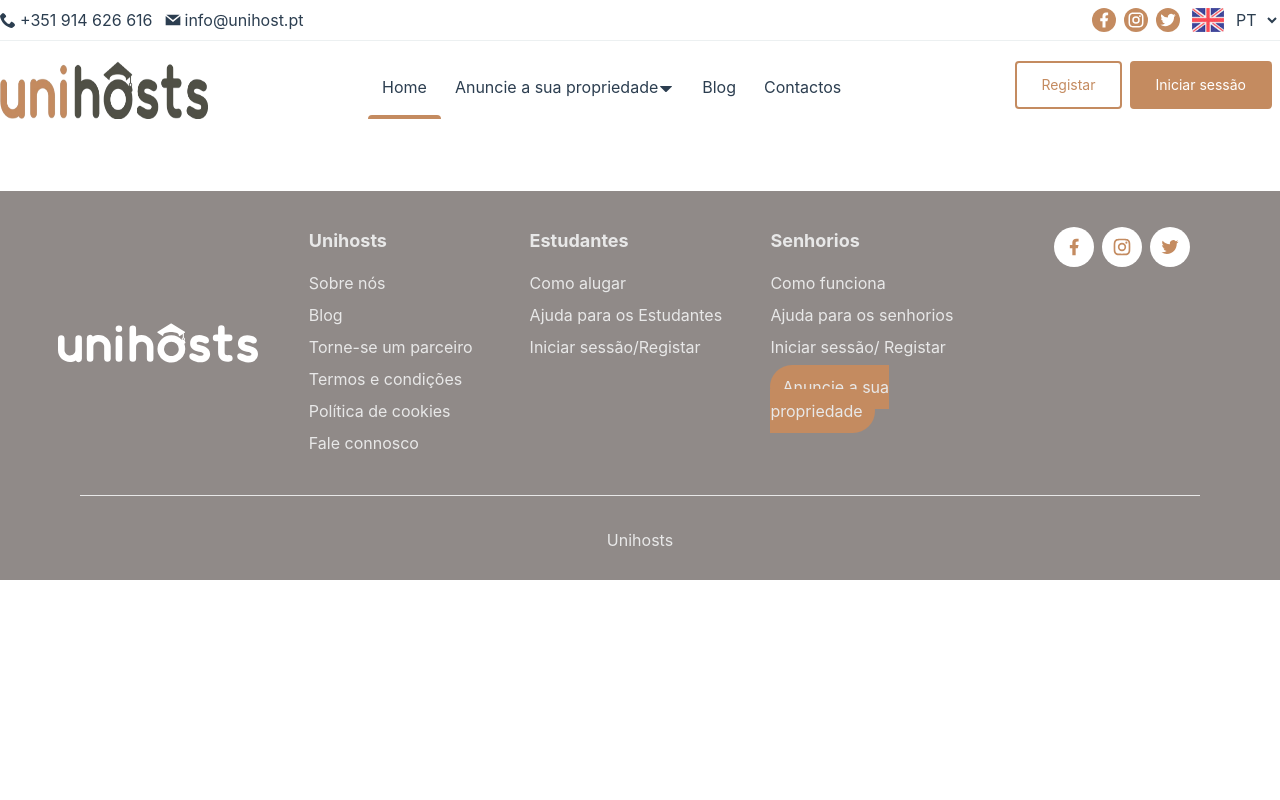
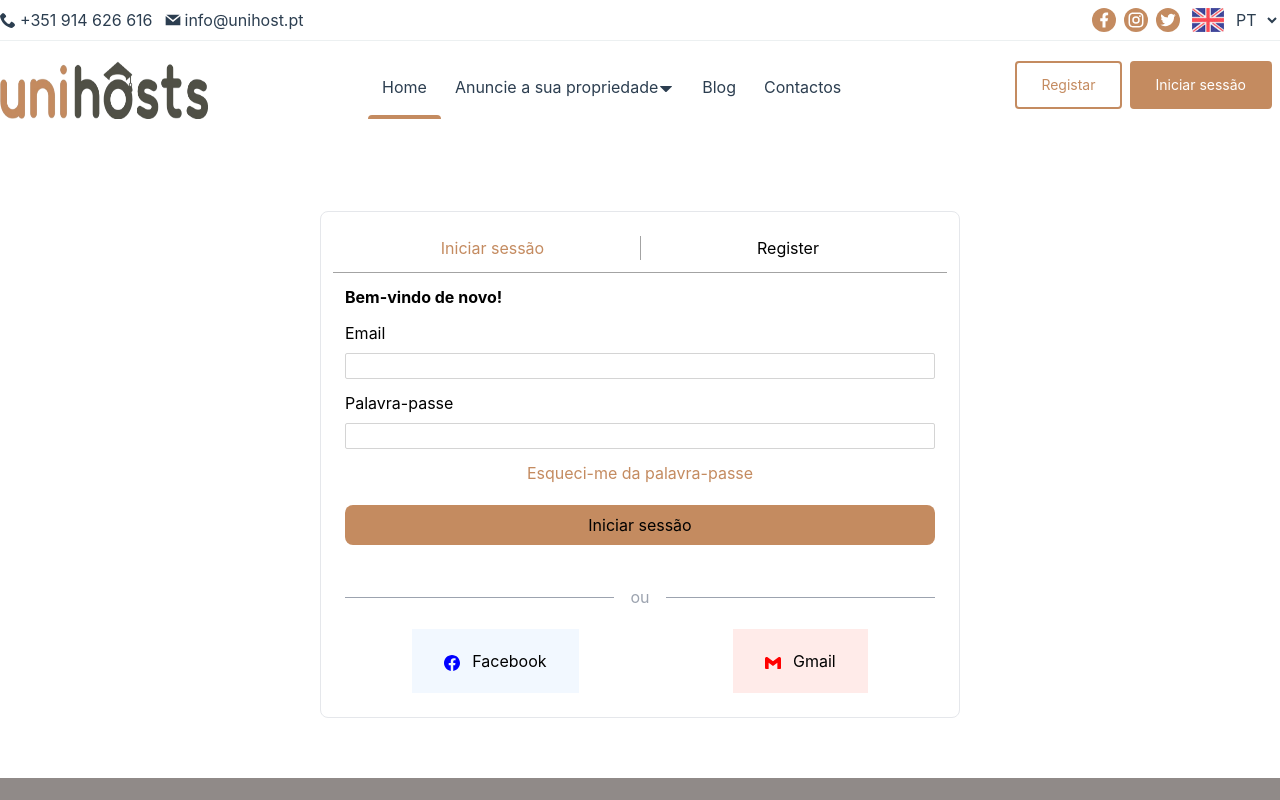
Before and after one commit to Ozonizador/feathers, a Next.js app: page /auth/login in a window 1280 px wide. Shown: the top 800 px of the page. Built offline with nearby package versions, Linux system fonts and the light colour scheme.

Commit message:
adding css login and register

```diff
--- a/pages/auth/login.js
+++ b/pages/auth/login.js
@@ -1,11 +1,55 @@
-import React from 'react'
+import Link from "next/link";
+import React from "react";
+import { SiFacebook, SiGmail } from "react-icons/si";
 
 const Login = () => {
   return (
-    <>
+    <div className="my-10 flex justify-center">
+      <div className="my-5 w-6/12 rounded-lg border p-3">
+        <div className="grid grid-cols-2 justify-around border-b border-neutral-400 p-3">
+          <div className="text-center text-primary-500">Iniciar sessão</div>
 
-    </>
-  )
-}
+          <Link href="/auth/register">
+            <a className="border-l border-neutral-400 text-center">Register</a>
+          </Link>
+        </div>
+        <div className="p-3">
+          <div className="font-bold">Bem-vindo de novo!</div>
+          <div className="mt-3">
+            <div>Email</div>
+            <div className="mt-2">
+              <input className="w-full rounded-sm border border-neutral-300"></input>
+            </div>
+          </div>
+          <div className="mt-3">
+            <div>Palavra-passe</div>
+            <div className="mt-2">
+              <input className="w-full rounded-sm border border-neutral-300"></input>
+            </div>
+          </div>
+          <div className="mt-3 text-center text-primary-500">Esqueci-me da palavra-passe</div>
+          <div className="my-5">
+            <button className="w-full rounded-lg bg-primary-500 py-2">Iniciar sessão</button>
+          </div>
+          <div className="relative flex items-center py-5">
+            <div className="flex-grow border-t border-gray-400"></div>
+            <span className="mx-4 flex-shrink text-gray-400">ou</span>
+            <div className="flex-grow border-t border-gray-400"></div>
+          </div>
+          <div className="flex flex-1 justify-around gap-5">
+            <button className="h-16 bg-socials-facebook px-8 text-center">
+              <SiFacebook className="inline" color="blue" />
+              <span className="my-auto ml-3 inline">Facebook</span>
+            </button>
+            <button className="h-16 bg-socials-gmail px-8 text-center">
+              <SiGmail color="red" className="inline" />
+              <span className="my-auto ml-3 inline">Gmail</span>
+            </button>
+          </div>
+        </div>
+      </div>
+    </div>
+  );
+};
 
 export default Login;
--- a/pages/auth/register.js
+++ b/pages/auth/register.js
@@ -1,35 +1,50 @@
+import Link from "next/link";
 import React from "react";
+import { SiFacebook, SiGmail } from "react-icons/si";
 
 const Register = () => {
   return (
-    <div className="flex justify-center">
-      <div className="my-5 rounded-lg border p-3">
-        <div className="flex flex-1 border-b border-neutral-400 p-3">
-          <div className="py-2 px-5">Iniciar sessão</div>
-          <div className="border-l border-neutral-400 py-2 px-5 text-primary-500">Register</div>
+    <div className="my-10 flex justify-center">
+      <div className="my-5 w-6/12 rounded-lg border p-3">
+        <div className="grid grid-cols-2 justify-around border-b border-neutral-400 p-3">
+          <Link href="/auth/login">
+            <a className="text-center">Iniciar sessão</a>
+          </Link>
+
+          <div className="border-l border-neutral-400 text-center text-primary-500">Register</div>
         </div>
         <div className="p-3">
           <div className="font-bold">Bem-vindo de novo!</div>
           <div className="mt-3">
             <div>Email</div>
             <div className="mt-2">
-              <input className="w-full"></input>
+              <input className="w-full rounded-sm border border-neutral-300"></input>
             </div>
           </div>
           <div className="mt-3">
             <div>Palavra-passe</div>
             <div className="mt-2">
-              <input className="w-full"></input>
+              <input className="w-full rounded-sm border border-neutral-300"></input>
             </div>
           </div>
-          <div className="text-center text-primary-500">Esqueci-me da palavra-passe</div>
-          <div>
-            <button>Iniciar sessão</button>
+          <div className="mt-3 text-center text-primary-500">Esqueci-me da palavra-passe</div>
+          <div className="my-5">
+            <button className="w-full rounded-lg bg-primary-500 py-2">Iniciar sessão</button>
           </div>
-          <div>ou</div>
-          <div className="flex flex-1">
-            <button>Facebook</button>
-            <button>Gmail</button>
+          <div className="relative flex items-center py-5">
+            <div className="flex-grow border-t border-gray-400"></div>
+            <span className="mx-4 flex-shrink text-gray-400">ou</span>
+            <div className="flex-grow border-t border-gray-400"></div>
+          </div>
+          <div className="flex flex-1 justify-around gap-5">
+            <button className="h-16 bg-socials-facebook px-8 text-center">
+              <SiFacebook className="inline" color="blue" />
+              <span className="my-auto ml-3 inline">Facebook</span>
+            </button>
+            <button className="h-16 bg-socials-gmail px-8 text-center">
+              <SiGmail color="red" className="inline" />
+              <span className="my-auto ml-3 inline">Gmail</span>
+            </button>
           </div>
         </div>
       </div>
--- a/styles/globals.css
+++ b/styles/globals.css
@@ -181,20 +181,6 @@ a {
   border: none;
 }
 
-/* INPUT */
-
-.input {
-  background-color: #f8f8f8;
-  outline: none;
-  height: auto;
-  padding: 1.5rem 1.25rem;
-  border: none;
-  border-radius: 0.75rem;
-  -webkit-border-radius: 0.75rem;
-  -moz-border-radius: 0.75rem;
-  -ms-border-radius: 0.75rem;
-  -o-border-radius: 0.75rem;
-}
 .div2:hover .p2 {
   display: none;
 }
@@ -221,17 +207,11 @@ a {
     padding-top: 12.5rem;
     padding-bottom: 12.125rem;
   }
-  .input {
-    width: 30vw;
-  }
 }
 @media (max-width: 1024px) {
   .header {
     padding-top: 10.5rem;
     padding-bottom: 10.125rem;
-  }
-  .input {
-    width: 40vw;
   }
 }
 @media (max-width: 860px) {
@@ -239,19 +219,11 @@ a {
     padding-top: 8.5rem;
     padding-bottom: 8.125rem;
   }
-  .input {
-    width: 45vw;
-  }
 }
 @media (max-width: 600px) {
   .header {
     padding-top: 6.5rem;
     padding-bottom: 6.125rem;
-  }
-  .input {
-    height: 3.75rem;
-
-    width: 55vw;
   }
   .header button {
     height: 3.75rem;
@@ -688,50 +660,11 @@ header p {
 }
 /* Made by @yousaf_ustav */
 
-/* home input field */
-.input {
-  background-color: #f8f8f8;
-  outline: none;
-  height: auto;
-  padding: 1.5rem 1.25rem;
-  border: none;
-  border-radius: 0.75rem;
-  -webkit-border-radius: 0.75rem;
-  -moz-border-radius: 0.75rem;
-  -ms-border-radius: 0.75rem;
-  -o-border-radius: 0.75rem;
-}
 .div2:hover .p2 {
   display: none;
 }
 .div3:hover .p3 {
   display: none;
-}
-/* media queries */
-@media (max-width: 1280px) {
-  .input {
-    width: 30vw;
-  }
-}
-@media (max-width: 1024px) {
-  .input {
-    width: 40vw;
-  }
-}
-@media (max-width: 860px) {
-  .input {
-    width: 45vw;
-  }
-}
-@media (max-width: 600px) {
-  .input {
-    height: 3.75rem;
-
-    width: 55vw;
-  }
-  .header button {
-    height: 3.75rem;
-  }
 }
 
 /* home section 1 */
@@ -753,19 +686,6 @@ h1 {
 }
 h1 img {
   margin-inline: 1.25rem;
-}
-
-.input {
-  background-color: #f8f8f8;
-  outline: none;
-  height: auto;
-  padding: 1.5rem 1.25rem;
-  border: none;
-  border-radius: 0.75rem;
-  -webkit-border-radius: 0.75rem;
-  -moz-border-radius: 0.75rem;
-  -ms-border-radius: 0.75rem;
-  -o-border-radius: 0.75rem;
 }
 
 .div2:hover .p2 {
@@ -793,10 +713,6 @@ h1 img {
   .header {
     padding-top: 12.5rem;
     padding-bottom: 12.125rem;
-  }
-
-  .input {
-    width: 30vw;
   }
 }
 @media (max-width: 1024px) {
--- a/tailwind.config.js
+++ b/tailwind.config.js
@@ -1,25 +1,29 @@
 module.exports = {
-  content: ['./pages/**/*.{js,ts,jsx,tsx}', './components/**/*.{js,ts,jsx,tsx}'],
+  content: ["./pages/**/*.{js,ts,jsx,tsx}", "./components/**/*.{js,ts,jsx,tsx}"],
   theme: {
     extend: {
       colors: {
         primary: {
           100: "#F2E8DD",
           300: "#D6B592",
-          500: "#C48B60"
+          500: "#C48B60",
         },
         neutral: {
           100: "#E8E8E8",
         },
         secondary: {
           300: "#908A88",
-          500: "#505046"
-        }
-      }
+          500: "#505046",
+        },
+        socials: {
+          facebook: "#F2F8FF",
+          gmail: "#FFEBE9",
+        },
+      },
     },
   },
   variants: {
     extend: {},
   },
   plugins: [],
-}
+};
```
